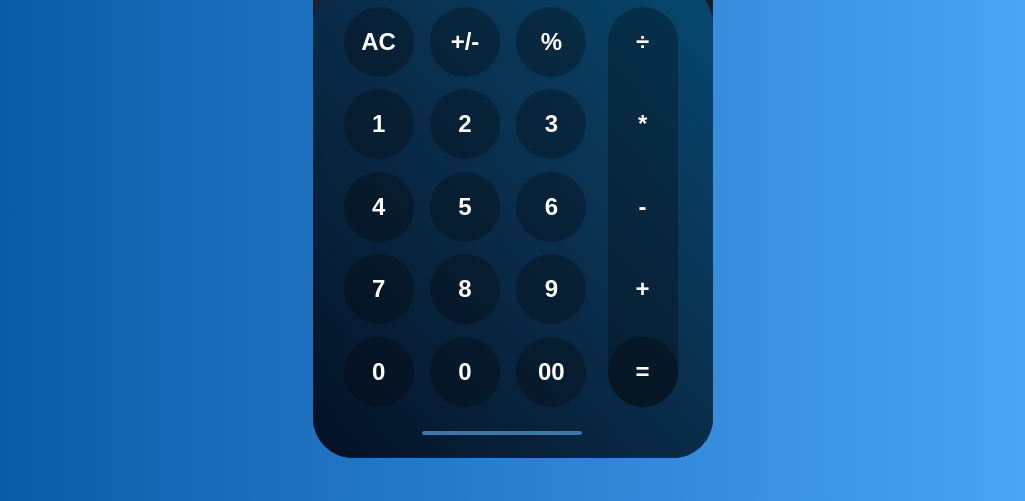
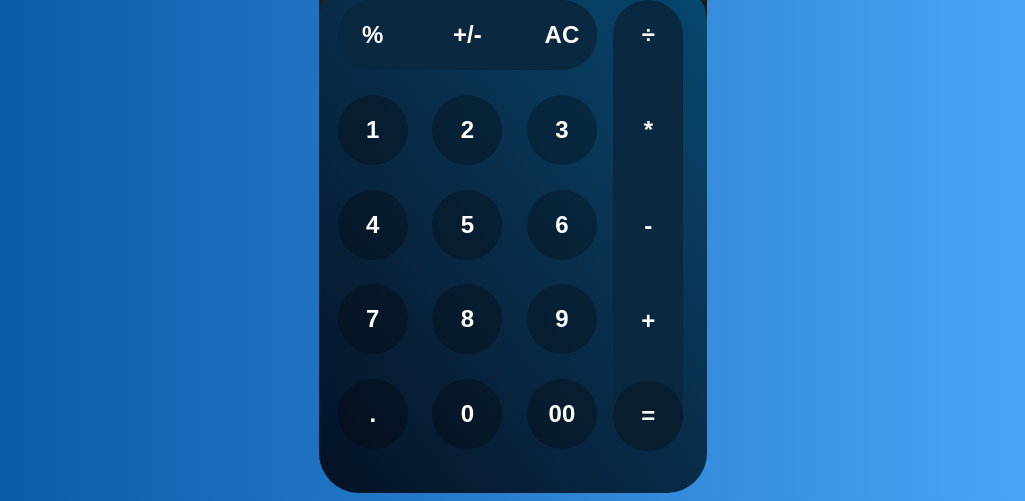
Before and after one commit to djdeveloper22/reto-calculadora, a website built with webpack: page javascript/Calculator/index.html in a window 1280 px wide. Shown: the part 299-800 px from the top of the page, without its empty margins (127-1152 px from the left). Built offline with nearby package versions, Linux system fonts and the light colour scheme.

Commit message:
se restructura la seccion del teclado numerico

```diff
--- a/javascript/Calculator/index.html
+++ b/javascript/Calculator/index.html
@@ -38,35 +38,37 @@
                 </div>
               </div>
             </div>
-            <div class="container-grid-btn contenedor-btn-numeros contenedor-btn-numeros--ligth">
-                <div class="contenedor-signos contenedor-signos--bg-ligth">
+            <div class="contenedor-btn-numeros container-grid-btn contenedor-btn-numeros--ligth">
+
+                <div class="contenedor-signos-memoria">
+                  <button class="button button--bg-ligth">%</button>
+                  <button class="button button--bg-ligth">+/-</button>
+                  <button class="button button--bg-ligth">AC</button>
+                </div>
+
+                <div class="contenedor-teclas-numericas">
+                  <button class="button button--bg-ligth">1</button>
+                  <button class="button button--bg-ligth">2</button>
+                  <button class="button button--bg-ligth">3</button>
+                  <button class="button button--bg-ligth">4</button>
+                  <button class="button button--bg-ligth">5</button>
+                  <button class="button button--bg-ligth">6</button>
+                  <button class="button button--bg-ligth">7</button>
+                  <button class="button button--bg-ligth">8</button>
+                  <button class="button button--bg-ligth">9</button>
+                  <button class="button button--bg-ligth">.</button>
+                  <button class="button button--bg-ligth">0</button>
+                  <button class="button button--bg-ligth">00</button>
+                </div>
+
+                 <div class="contenedor-funciones-basicas">
                   <button class="button button--bg-signos button--bg-signos-ligth">÷</button>
                   <button class="button button--bg-signos button--bg-signos-ligth">*</button>
                   <button class="button button--bg-signos button--bg-signos-ligth">-</button>
                   <button class="button button--bg-signos button--bg-signos-ligth">+</button>
                   <button class="button button--bg-signos-ligth">=</button>
                 </div>
-                <div class="contenedor-signos contendenor-signos--bg contendenor-signos--col-three ">
-                  <button class="button button--bg-ligth">%</button>
-                  <button class="button button--bg-ligth">3</button>
-                  <button class="button button--bg-ligth">6</button>
-                  <button class="button button--bg-ligth">9</button>
-                  <button class="button button--bg-ligth">00</button>
-                </div>
-                <div class="contenedor-signos contendenor-signos--bg contendenor-signos--col-two ">
-                  <button class="button button--bg-ligth">+/-</button>
-                  <button class="button button--bg-ligth">2</button>
-                  <button class="button button--bg-ligth">5</button>
-                  <button class="button button--bg-ligth">8</button>
-                  <button class="button button--bg-ligth">0</button>
-                </div>
-                <div class="contenedor-signos contendenor-signos--bg contendenor-signos--col-one ">
-                  <button class="button button--bg-ligth">AC</button>
-                  <button class="button button--bg-ligth">1</button>
-                  <button class="button button--bg-ligth">4</button>
-                  <button class="button button--bg-ligth">7</button>
-                  <button class="button button--bg-ligth">0</button>
-                </div>
+
                 <div class="container-grid-btn--line"></div>
             </div>
           </div>
--- a/javascript/Calculator/src/assets/scss/base.scss
+++ b/javascript/Calculator/src/assets/scss/base.scss
@@ -40,7 +40,6 @@ a{
   //   background-color: #FFFFFF4D;
   //   color: #050505ea;
   // }
-
   &.button--bg-signos{
     background-color: #05050500;
   }
--- a/javascript/Calculator/src/assets/scss/main.scss
+++ b/javascript/Calculator/src/assets/scss/main.scss
@@ -2,7 +2,7 @@
   display: flex;
   justify-content: center;
   align-items: center;
-  height: 100vh;
+  height: 90vh;
 
   .container__calculator {
     width: 80%;
@@ -13,7 +13,8 @@
     align-items: center;
 
     .container__calculator-grid {
-      width: 25rem;
+      width: 24.3rem;
+      height: 40rem;
       background: linear-gradient(
         166.34deg,
         #373737 0%,
@@ -50,7 +51,6 @@
               gap: 0.5rem;
               align-items: center;
 
-
               .container__toogle{
                 flex: 2;
                 display: flex;
@@ -62,6 +62,7 @@
                   width: 100px;
                   background-color: #1b6a9c;
                   border-radius: 2.4rem;
+
                   .sun{
                     color: #75a4c2;
                     flex: 1;
@@ -101,7 +102,7 @@
 
             span{
               color: #fff;
-              font-size: 3.6rem;
+              font-size: 2.6rem;
               font-weight: 400;
             }
           }
@@ -110,66 +111,51 @@
 
       .contenedor-btn-numeros {
         width: inherit;
-        height: auto;
-        padding: 1.4rem;
+        padding: 1.2rem;
         background-image: linear-gradient(to right top, #031125, #071f37, #092c49, #093a5c, #044970);
         border-radius: 30px;
         border-radius: inherit;
-
-        // &.contenedor-btn-numeros--ligth{
-        //   background-image: linear-gradient(to right top, #8ec3f4, #8cd7fe, #7ee1ffbc, #8cd7fe, #84d4ff );
-        // }
 
         &.container-grid-btn {
           display: grid;
           grid-template-columns: repeat(4, 5.4rem);
           grid-template-rows: repeat(5, 1fr);
+          height: 32rem;
 
-          .contenedor-signos {
-            grid-column: 4/ 4 span;
-            grid-row: 1 / 5 span;
-            background-color: #0505054D;
-            border-radius: 6rem;
+          .contenedor-signos-memoria{
+            background-color: #0A283F;
             display: flex;
-            flex-direction: column;
+            grid-column: 1 / 3 span ;
             justify-content: space-between;
-            align-items: center;
-            height: 50vh;
-            width: 70px;
-            place-self: center;
+            height: 70px;
+            border-radius: 70px;
 
-            &.contendenor-signos--bg{
-              background-color: #04487000;
-
-              &.contendenor-signos--col-three{
-                grid-column: 3 / 3;
-              }
-
-              &.contendenor-signos--col-two{
-                grid-column: 2 / 2;
-              }
-
-              &.contendenor-signos--col-one{
-                grid-column: 1 / 1;
-              }
+            > button{
+                background-color: #0A283F;
             }
-
-            // &.contenedor-signos--bg-ligth{
-            //   background-color: #FFFFFF4D;
-            //   > button{
-            //     color: #031125
-            //   }
-            // }
           }
 
-          .container-grid-btn--line{
-            width: 10rem;
-            height: 0.3rem;
-            background-color: #3D76AB;
-            grid-column: 2 / 4;
-            margin-top: 1.5rem;
-            border-radius: 0.4rem;
+          .contenedor-teclas-numericas{
+            display: flex;
+            flex-wrap: wrap;
+            justify-content: space-between;
+            grid-column: 1 / 3 span;
+            grid-row: 2 / 5 span;
           }
+
+          .contenedor-funciones-basicas{
+            background-color: #0A283F;
+            border-radius: 70px;
+            grid-column: 4 / 5;
+            grid-row: 1 / 6;
+            display: grid;
+            width: max-content;
+            height: 28.2rem;
+            gap: 1rem;
+            place-content: space-between;
+            justify-self: end;
+          }
+
         }
       }
     }
```
Also changed, not shown: javascript/Calculator/src/assets/css/apps.css, javascript/Calculator/src/assets/css/main.css.
